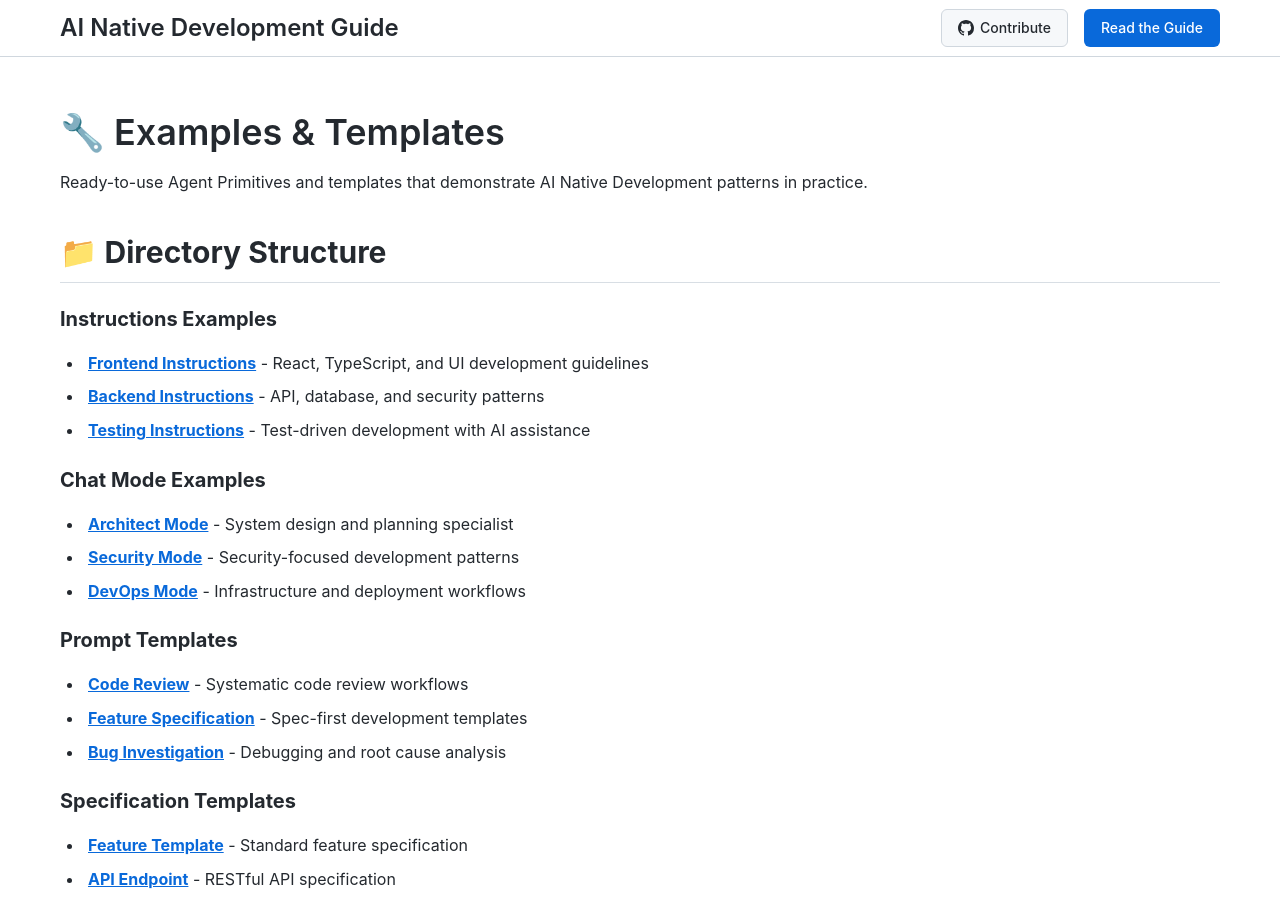
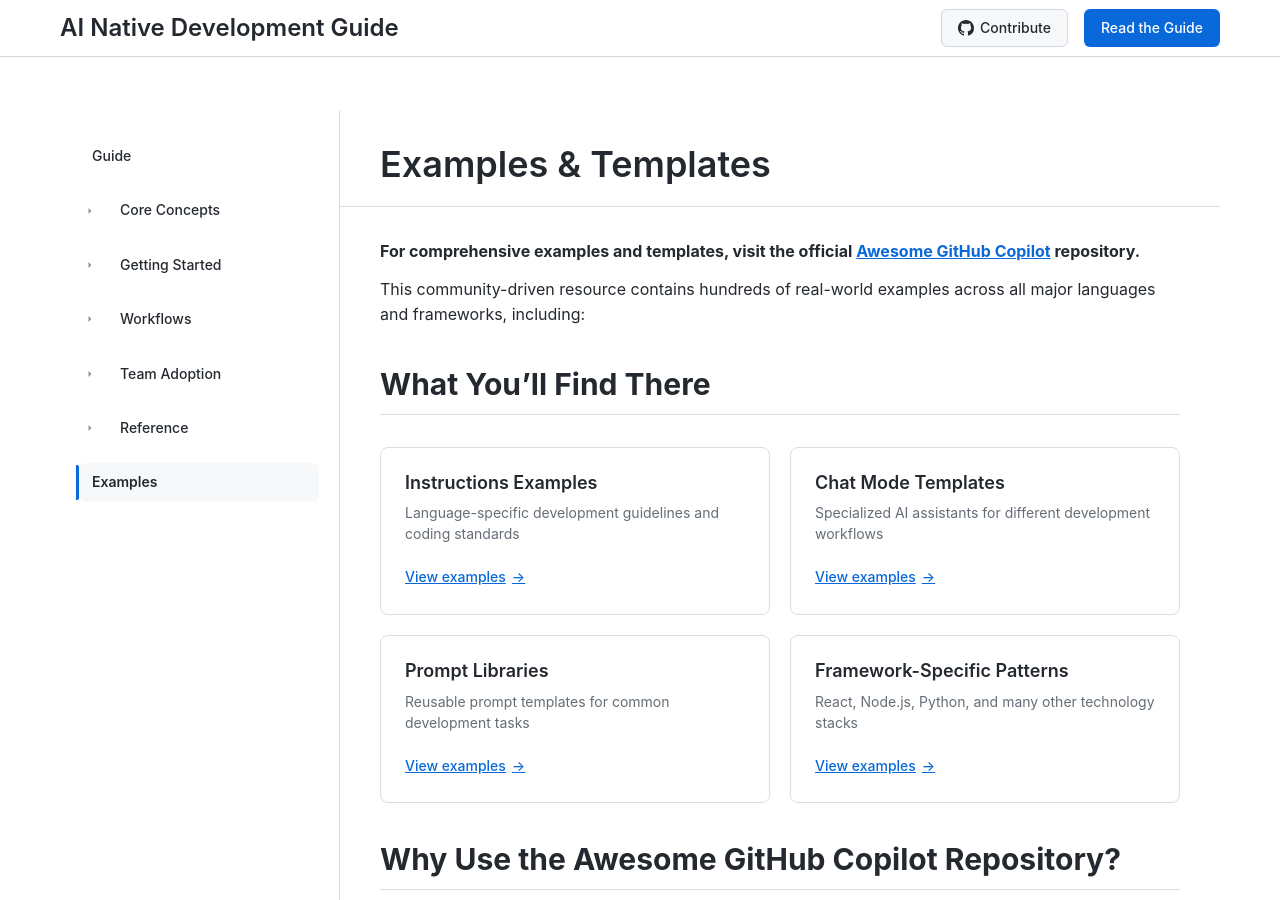
Before and after one commit to danielmeppiel/awesome-ai-native, a Jekyll site: the page built from _examples/index.md, in a window 1280 px wide and 900 px high. Built offline with Jekyll 4.4.1, drawn with Linux system fonts in a browser that asks for light colours; some of the changed text lies outside the part shown.

Commit message:
Refactor documentation layout and content for clarity; enhance examples section and remove unused styles

```diff
--- a/_examples/index.md
+++ b/_examples/index.md
@@ -1,52 +1,52 @@
 ---
-layout: page
+layout: docs
 title: "Examples & Templates"
-display_title: "🔧 Examples & Templates"
+display_title: "Examples & Templates"
 permalink: /examples/
 ---
 
-Ready-to-use Agent Primitives and templates that demonstrate AI Native Development patterns in practice.
+**For comprehensive examples and templates, visit the official [Awesome GitHub Copilot](https://github.com/github/awesome-copilot) repository.**
 
-## 📁 Directory Structure
+This community-driven resource contains hundreds of real-world examples across all major languages and frameworks, including:
 
-### Instructions Examples
-- **[Frontend Instructions](instructions/frontend)** - React, TypeScript, and UI development guidelines
-- **[Backend Instructions](instructions/backend)** - API, database, and security patterns
-- **[Testing Instructions](instructions/testing)** - Test-driven development with AI assistance
+## What You'll Find There
 
-### Chat Mode Examples
-- **[Architect Mode](chatmodes/architect)** - System design and planning specialist
-- **[Security Mode](chatmodes/security)** - Security-focused development patterns
-- **[DevOps Mode](chatmodes/devops)** - Infrastructure and deployment workflows
+<div class="guide-sections">
+  <div class="guide-card">
+    <div class="guide-title">Instructions Examples</div>
+    <div class="guide-description">Language-specific development guidelines and coding standards</div>
+    <a href="https://github.com/github/awesome-copilot" class="guide-link" target="_blank" rel="noopener noreferrer">View examples</a>
+  </div>
 
-### Prompt Templates
-- **[Code Review](prompts/code-review)** - Systematic code review workflows
-- **[Feature Specification](prompts/feature-spec)** - Spec-first development templates
-- **[Bug Investigation](prompts/bug-investigation)** - Debugging and root cause analysis
+  <div class="guide-card">
+    <div class="guide-title">Chat Mode Templates</div>
+    <div class="guide-description">Specialized AI assistants for different development workflows</div>
+    <a href="https://github.com/github/awesome-copilot" class="guide-link" target="_blank" rel="noopener noreferrer">View examples</a>
+  </div>
 
-### Specification Templates
-- **[Feature Template](specifications/feature-template)** - Standard feature specification
-- **[API Endpoint](specifications/api-endpoint)** - RESTful API specification
-- **[Database Schema](specifications/database-schema)** - Database design template
+  <div class="guide-card">
+    <div class="guide-title">Prompt Libraries</div>
+    <div class="guide-description">Reusable prompt templates for common development tasks</div>
+    <a href="https://github.com/github/awesome-copilot" class="guide-link" target="_blank" rel="noopener noreferrer">View examples</a>
+  </div>
 
----
+  <div class="guide-card">
+    <div class="guide-title">Framework-Specific Patterns</div>
+    <div class="guide-description">React, Node.js, Python, and many other technology stacks</div>
+    <a href="https://github.com/github/awesome-copilot" class="guide-link" target="_blank" rel="noopener noreferrer">View examples</a>
+  </div>
+</div>
 
-## 🚀 Getting Started with Examples
+## Why Use the Awesome GitHub Copilot Repository?
 
-1. **Browse the categories** above to find examples relevant to your use case
-2. **Copy the templates** into your `.github/` directory structure
-3. **Customize** the patterns for your specific project needs
-4. **Iterate and refine** based on your experience
+- **Community-Driven**: Maintained by GitHub and the community with hundreds of contributors
+- **Battle-Tested**: Real-world examples used in production environments
+- **Comprehensive Coverage**: Examples for all major programming languages and frameworks
+- **Always Updated**: New patterns and improvements added regularly
+- **Official Support**: Direct integration with GitHub Copilot's latest features
 
-## 💡 Contributing Examples
+## Contributing to the Community
 
-Have a successful Agent Primitive pattern? Consider contributing:
+Found a successful Agent Primitive pattern? Consider contributing it to the [Awesome GitHub Copilot](https://github.com/github/awesome-copilot) repository to help the entire developer community.
 
-1. Fork this repository
-2. Add your example to the appropriate category
-3. Include clear documentation and use cases
-4. Submit a pull request
-
----
-
-*These examples provide concrete starting points for implementing AI Native Development in your projects. Each template includes detailed documentation and customization guidance.*
+*This guide focuses on the methodology and frameworks for AI Native Development, while the Awesome GitHub Copilot repository provides the concrete implementation examples.*
--- a/_layouts/docs.html
+++ b/_layouts/docs.html
@@ -126,36 +126,23 @@
           </a>
         </div>
         <ul class="nav-subsection {% if page.url contains '/reference/' %}expanded{% endif %}" id="reference-section">
-          <li><a href="{{ '/docs/reference/' | relative_url }}#-quick-start-checklist" class="nav-sub-link">Quick Start Checklist</a></li>
-          <li><a href="{{ '/docs/reference/' | relative_url }}#-mastery-progression" class="nav-sub-link">Mastery Progression</a></li>
-          <li><a href="{{ '/docs/reference/' | relative_url }}#-the-paradigm-shift" class="nav-sub-link">The Paradigm Shift</a></li>
-          <li><a href="{{ '/docs/reference/' | relative_url }}#-documentation-references" class="nav-sub-link">Documentation References</a></li>
-          <li><a href="{{ '/docs/reference/' | relative_url }}#-quick-troubleshooting" class="nav-sub-link">Quick Troubleshooting</a></li>
-          <li><a href="{{ '/docs/reference/' | relative_url }}#-success-metrics-tracking" class="nav-sub-link">Success Metrics Tracking</a></li>
-          <li><a href="{{ '/docs/reference/' | relative_url }}#-next-steps" class="nav-sub-link">Next Steps</a></li>
+          <li><a href="{{ '/docs/reference/' | relative_url }}#quick-start-checklist" class="nav-sub-link">Quick Start Checklist</a></li>
+          <li><a href="{{ '/docs/reference/' | relative_url }}#mastery-progression" class="nav-sub-link">Mastery Progression</a></li>
+          <li><a href="{{ '/docs/reference/' | relative_url }}#the-paradigm-shift" class="nav-sub-link">The Paradigm Shift</a></li>
+          <li><a href="{{ '/docs/reference/' | relative_url }}#documentation-references" class="nav-sub-link">Documentation References</a></li>
+          <li><a href="{{ '/docs/reference/' | relative_url }}#quick-troubleshooting" class="nav-sub-link">Quick Troubleshooting</a></li>
+          <li><a href="{{ '/docs/reference/' | relative_url }}#success-metrics-tracking" class="nav-sub-link">Success Metrics Tracking</a></li>
+          <li><a href="{{ '/docs/reference/' | relative_url }}#next-steps" class="nav-sub-link">Next Steps</a></li>
         </ul>
       </div>
 
       <!-- Examples Section -->
       <div class="nav-section">
         <div class="nav-section-title">
-          <button class="nav-toggle {% if page.url contains '/examples/' %}expanded{% endif %}"
-                  data-target="examples-section"
-                  aria-expanded="{% if page.url contains '/examples/' %}true{% else %}false{% endif %}">
-            <svg class="chevron-icon" width="12" height="12" viewBox="0 0 12 12" fill="currentColor">
-              <path d="M4.5 3L7.5 6L4.5 9"></path>
-            </svg>
-          </button>
           <a href="{{ '/examples/' | relative_url }}" class="nav-main-link {% if page.url contains '/examples/' %}current{% endif %}">
             <span class="nav-text">Examples</span>
           </a>
         </div>
-        <ul class="nav-subsection {% if page.url contains '/examples/' %}expanded{% endif %}" id="examples-section">
-          <li><a href="{{ '/examples/security/' | relative_url }}" class="nav-sub-link">Security Chat Mode</a></li>
-          <li><a href="{{ '/examples/frontend/' | relative_url }}" class="nav-sub-link">Frontend Instructions</a></li>
-          <li><a href="{{ '/examples/code-review/' | relative_url }}" class="nav-sub-link">Code Review Prompt</a></li>
-          <li><a href="{{ '/examples/api-endpoint/' | relative_url }}" class="nav-sub-link">API Endpoint Spec</a></li>
-        </ul>
       </div>
 
     </nav>
@@ -164,18 +151,6 @@
   <main class="docs-content">
     <div class="docs-page-header">
       <h1>{{ page.display_title | default: page.title }}</h1>
-      {% if page.url != '/docs/' %}
-      <div class="edit-page">
-        <a href="https://github.com/danielmeppiel/awesome-ai-native/edit/main/{{ page.path }}"
-           class="edit-link"
-           target="_blank"
-           rel="noopener noreferrer">
-          <svg class="octicon" width="16" height="16" viewBox="0 0 16 16" fill="currentColor">
-            <path d="M11.013 1.427a1.75 1.75 0 0 1 2.474 0l1.086 1.086a1.75 1.75 0 0 1 0 2.474l-8.61 8.61c-.21.21-.47.364-.756.445l-3.251.93a.75.75 0 0 1-.927-.928l.929-3.25c.081-.286.235-.547.445-.758l8.61-8.61Zm.176 4.823L9.75 4.81l-6.286 6.287a.253.253 0 0 0-.064.108l-.558 1.953 1.953-.558a.253.253 0 0 0 .108-.064Zm1.238-3.763a.25.25 0 0 0-.354 0L10.811 3.75l1.439 1.44 1.263-1.263a.25.25 0 0 0 0-.354Z"></path>
-          </svg>
-        </a>
-      </div>
-      {% endif %}
     </div>
 
     <div class="docs-content-inner">
--- a/assets/main.scss
+++ b/assets/main.scss
@@ -884,9 +884,6 @@
   padding: 32px 40px 20px 40px !important;
   background: var(--bg-primary) !important;
   border-bottom: 1px solid var(--border-light) !important;
-  display: flex !important;
-  justify-content: space-between !important;
-  align-items: center !important;
 }
 
 .docs-page-header h1 {
@@ -895,36 +892,6 @@
   font-weight: 600 !important;
   color: var(--text-primary) !important;
   line-height: 1.2 !important;
-}
-
-.edit-page {
-  flex-shrink: 0 !important;
-}
-
-.edit-link {
-  display: inline-flex !important;
-  align-items: center !important;
-  gap: 6px !important;
-  padding: 8px 12px !important;
-  color: var(--text-secondary) !important;
-  text-decoration: none !important;
-  border: 1px solid var(--border-color) !important;
-  border-radius: 6px !important;
-  font-size: 14px !important;
-  font-weight: 500 !important;
-  transition: all 0.2s ease !important;
-}
-
-.edit-link:hover {
-  color: var(--text-primary) !important;
-  border-color: var(--border-muted) !important;
-  background: var(--bg-secondary) !important;
-}
-
-.edit-link .octicon {
-  width: 14px !important;
-  height: 14px !important;
-  fill: currentColor !important;
 }
 
 .docs-content-inner {
@@ -1758,9 +1725,6 @@
 
   .docs-page-header {
     padding: 20px 16px 12px 16px !important;
-    flex-direction: column !important;
-    align-items: flex-start !important;
-    gap: 12px !important;
   }
 
   .docs-page-header h1 {
```
Also changed, not shown: index.md (+0 -2 lines).
